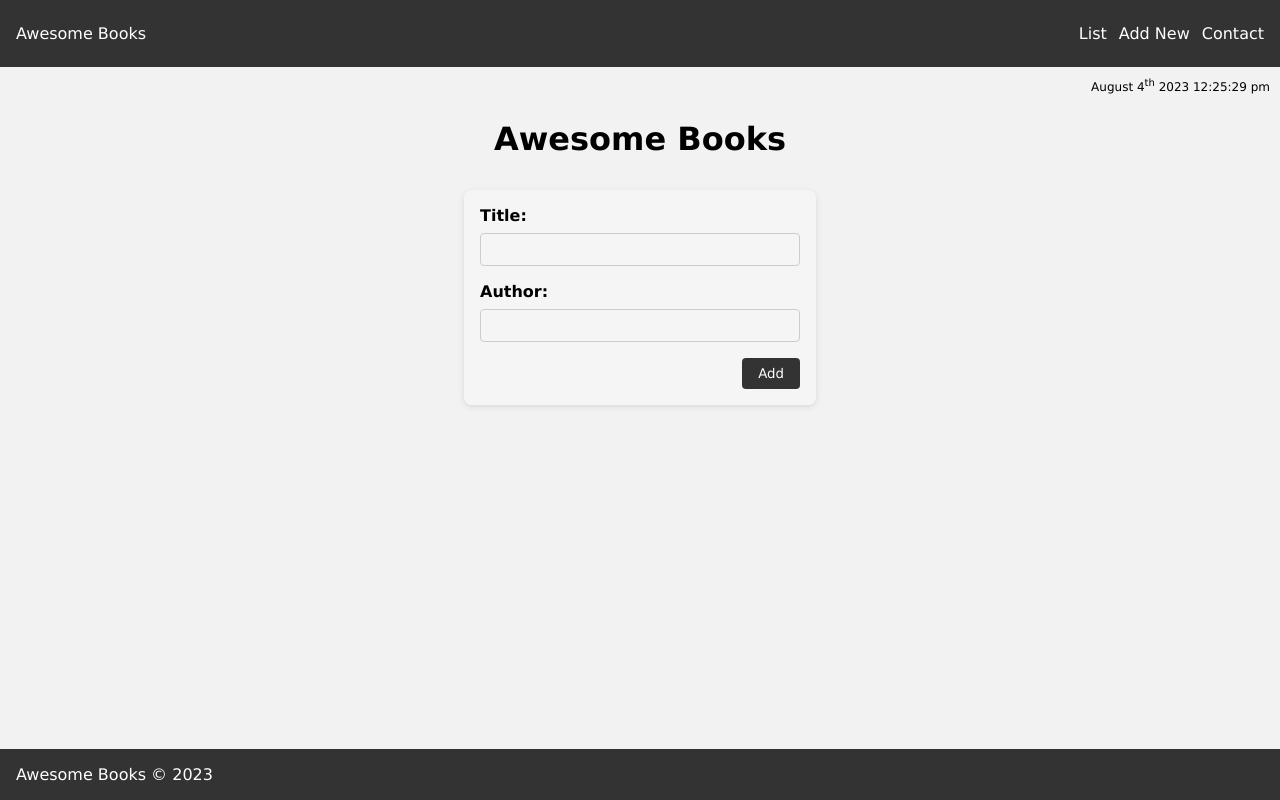
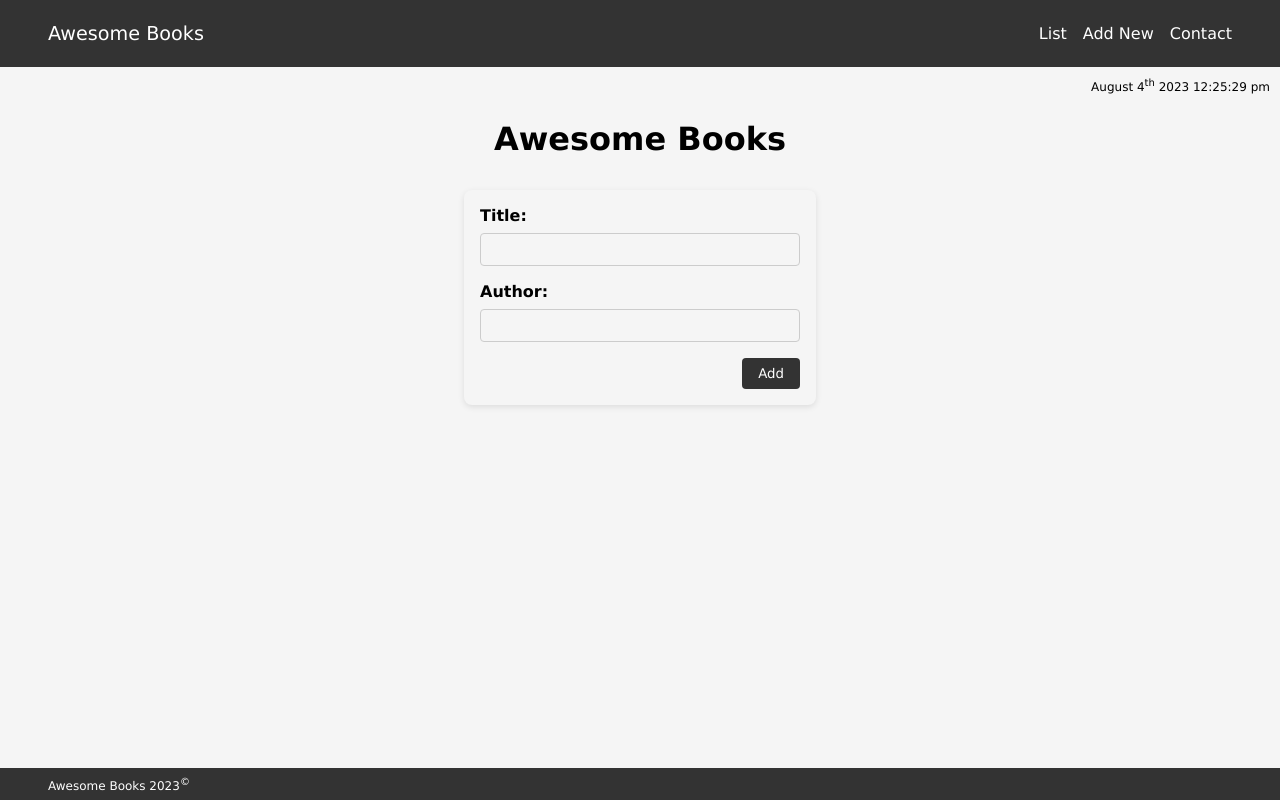
Before and after one commit to ALPANNA-GH/awesome-books, a plain HTML site: page index.html in a window 1280 px wide. Drawn offline with Linux system fonts and the light colour scheme.

Commit message:
fix footer position and some styling issues

```diff
--- a/index.html
+++ b/index.html
@@ -1,5 +1,6 @@
 <!DOCTYPE html>
 <html lang="en">
+
 <head>
   <meta charset="UTF-8" />
   <meta name="viewport" content="width=device-width, initial-scale=1.0" />
@@ -7,6 +8,7 @@
   <link rel="stylesheet" href="./style/main.css" />
   <script src="./script/main.js" defer></script>
 </head>
+
 <body>
   <header>
     <div class="contain">
@@ -46,10 +48,8 @@
     </ul>
   </section>
 
-    <footer>
-      <div class="contain footer">
-        <p>Awesome Books &copy; 2023</p>
-      </div>
+  <footer class="footer">
+      <p>Awesome Books 2023<sup>&copy;</sup></p>
   </footer>
 </body>
 </html>
--- a/style/main.css
+++ b/style/main.css
@@ -9,9 +9,8 @@ button {
 }
 
 body {
-  background-color: #f2f2f2;
-  min-height: 100vh;
-  padding-bottom: 3rem;
+  background-color: #f5f5f5;
+  min-height: 100%;
 }
 
 header {
@@ -116,7 +115,7 @@ li:hover {
 }
 
 .logo {
-  font-size: 1rem;
+  font-size: 1.2rem;
 }
 
 .contain {
@@ -127,13 +126,14 @@ li:hover {
 
 ul {
   display: flex;
-  gap: 0.75rem;
+  gap: 1rem;
 }
 
 nav {
   display: flex;
   justify-content: space-between;
   align-items: center;
+  padding: 0 2rem;
 }
 
 .date-time {
@@ -165,14 +165,18 @@ nav {
 
 #contactUs li {
   padding: 0;
-  /* list-style: disc; */
+  list-style: disc;
 }
 
 .footer {
-  margin-top: 3rem;
-  padding: 1rem;
-  width: 100%;
+  margin: 0;
+  height: 1rem;
+  padding: 0.5rem 3rem;
+  font-size: 0.75rem;
+  width: calc(100% - 6rem);
   position: fixed;
+  background-color: #333;
+  color: white;
   bottom: 0;
 }
 
```
Lines whose indentation alone changed are shown as unchanged.
